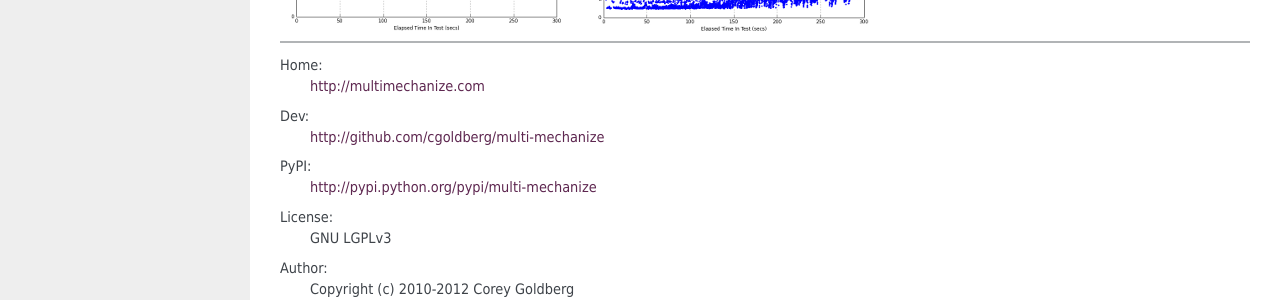
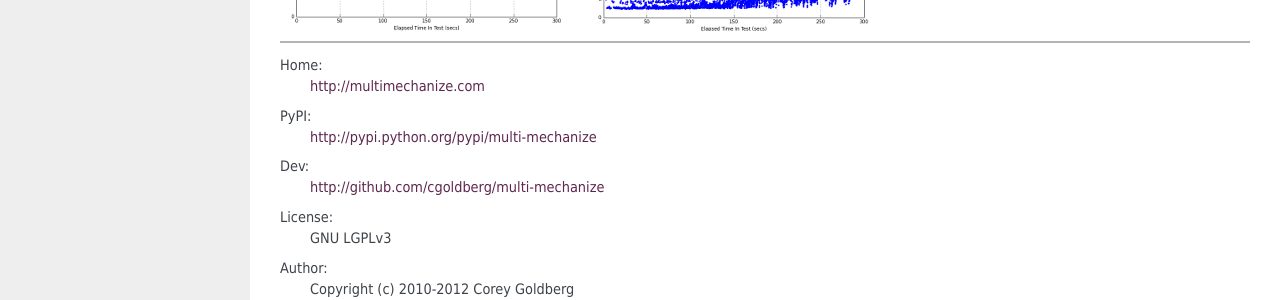
Before and after one commit to cgoldberg/multi-mechanize, a Sphinx documentation site: the page built from docs/index.rst, in a window 1280 px wide. Shown: the part 370-670 px from the top of the page. Built offline with Sphinx 7.4.7, drawn with Linux system fonts in a browser that asks for light colours.

Commit message:
doc update

```diff
--- a/docs/index.rst
+++ b/docs/index.rst
@@ -14,8 +14,8 @@
 ----
 
 :Home: http://multimechanize.com
+:PyPI: http://pypi.python.org/pypi/multi-mechanize
 :Dev: http://github.com/cgoldberg/multi-mechanize
-:PyPI: http://pypi.python.org/pypi/multi-mechanize
 :License: GNU LGPLv3
 :Author: Copyright (c) 2010-2012 Corey Goldberg
 
```
